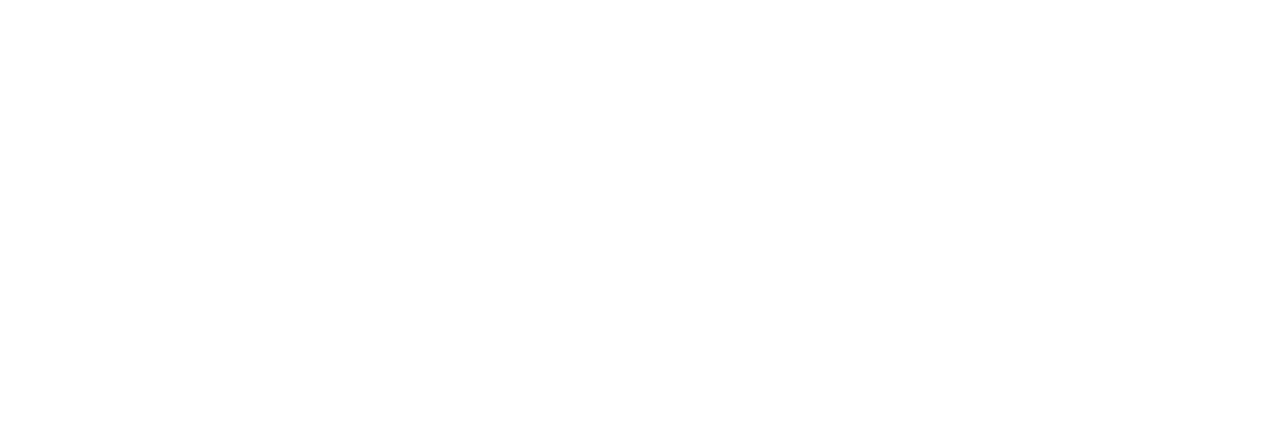
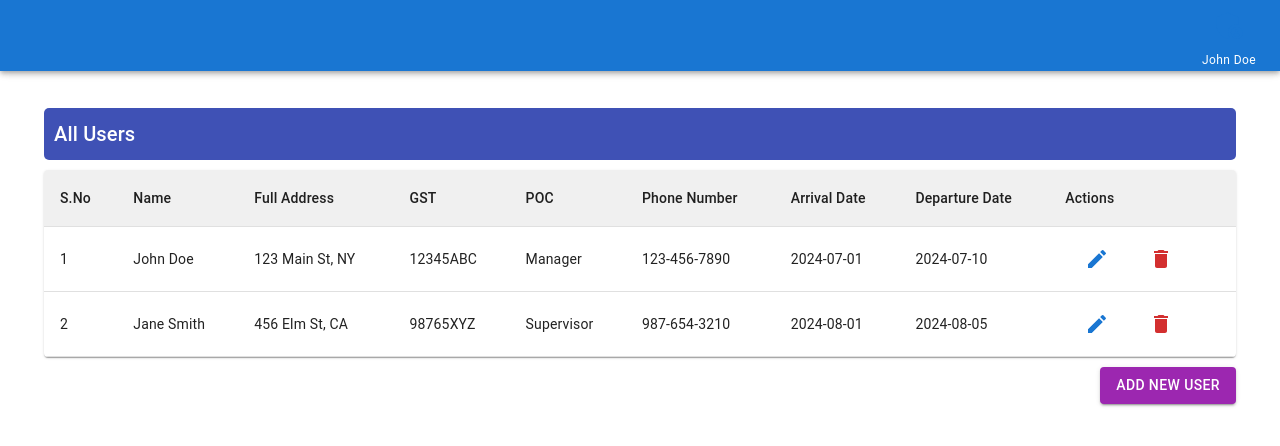
Before and after one commit to VishalGoel11/Ccft-Management-Frontend, a React (Create React App) app: page /users in a window 1280 px wide. Before the commit this address had no page. Shown: the top 446 px of the page. Built offline with nearby package versions, Linux system fonts and the light colour scheme.

Commit message:
user done

```diff
--- a/src/App.js
+++ b/src/App.js
@@ -12,12 +12,13 @@
 import BugReportIcon from "@mui/icons-material/BugReport";
 import Client from "./container/client";
 import Test from "./container/test";
+import User from "./container/User";
 
 
 const Navbar = () => {
   const [dateTime, setDateTime] = useState("");
-  const [accountType, setAccountType] = useState("admin"); // Example roles: "admin", "employee", "tester"
-  const [userName, setUserName] = useState("John Doe"); // Replace with actual user data
+  const [accountType, setAccountType] = useState("admin");
+  const [userName, setUserName] = useState("John Doe");
 
   useEffect(() => {
     const interval = setInterval(() => {
@@ -27,7 +28,6 @@
     return () => clearInterval(interval);
   }, []);
 
-  // Function to get the corresponding icon based on the role
   const getAccountIcon = () => {
     switch (accountType) {
       case "admin":
@@ -43,8 +43,7 @@
 
   return (
     <AppBar position="fixed" color="primary">
-      <Toolbar style={{ display: "flex", justifyContent: "flex-end" }}> {/* Aligns content to the right */}
-        {/* Account Section (Top Right Corner) */}
+      <Toolbar style={{ display: "flex", justifyContent: "flex-end" }}>
         <Box display="flex" flexDirection="column" alignItems="center">
           <IconButton>{getAccountIcon()}</IconButton>
           <Typography variant="caption" color="inherit">{userName}</Typography>
@@ -121,6 +120,12 @@
             </Layout>
           }
         />
+        <Route path='/users'
+        element={
+          <Layout><User/></Layout>
+
+          }
+          />
          <Route
           path="/clients"
           element={
--- /dev/null
+++ b/src/container/User.js
@@ -0,0 +1,117 @@
+import React, { useState } from "react";
+import {
+  Table,
+  TableBody,
+  TableCell,
+  TableContainer,
+  TableHead,
+  TableRow,
+  Paper,
+  Button,
+  Typography,
+} from "@mui/material";
+import EditIcon from "@mui/icons-material/Edit";
+import DeleteIcon from "@mui/icons-material/Delete";
+import UserModal from './userModal';
+
+const User = () => {
+  const [open, setOpen] = useState(false);
+  const [editUser, setEditUser] = useState(null);
+  const [users, setUsers] = useState([
+    {
+      id: 1,
+      name: "John Doe",
+      full_address: "123 Main St, NY",
+      gst: "12345ABC",
+      poc: "Manager",
+      phone_number: "123-456-7890",
+      arrival_date: "2024-07-01",
+      departure_date: "2024-07-10",
+    },
+    {
+      id: 2,
+      name: "Jane Smith",
+      full_address: "456 Elm St, CA",
+      gst: "98765XYZ",
+      poc: "Supervisor",
+      phone_number: "987-654-3210",
+      arrival_date: "2024-08-01",
+      departure_date: "2024-08-05",
+    },
+  ]);
+
+  const handleOpen = (user = null) => {
+    setEditUser(user);
+    setOpen(true);
+  };
+
+  const handleClose = () => {
+    setOpen(false);
+    setEditUser(null);
+  };
+
+  const handleUserSubmit = (userData) => {
+    if (editUser) {
+      setUsers(users.map((u) => (u.id === editUser.id ? { ...u, ...userData } : u)));
+    } else {
+      setUsers([...users, { ...userData, id: users.length + 1 }]);
+    }
+    handleClose();
+  };
+
+  return (
+    <div style={{ padding: "20px" }}>
+      <Typography variant="h6" style={{ background: "#3f51b5", color: "#fff", padding: "10px", borderRadius: "5px" }}>
+        All Users
+      </Typography>
+
+      <TableContainer component={Paper} style={{ marginTop: "10px" }}>
+        <Table>
+          <TableHead style={{ backgroundColor: "#f0f0f0" }}>
+            <TableRow>
+              <TableCell>S.No</TableCell>
+              <TableCell>Name</TableCell>
+              <TableCell>Full Address</TableCell>
+              <TableCell>GST</TableCell>
+              <TableCell>POC</TableCell>
+              <TableCell>Phone Number</TableCell>
+              <TableCell>Arrival Date</TableCell>
+              <TableCell>Departure Date</TableCell>
+              <TableCell>Actions</TableCell>
+            </TableRow>
+          </TableHead>
+          <TableBody>
+            {users.map((user, index) => (
+              <TableRow key={user.id}>
+                <TableCell>{index + 1}</TableCell>
+                <TableCell>{user.name}</TableCell>
+                <TableCell>{user.full_address}</TableCell>
+                <TableCell>{user.gst}</TableCell>
+                <TableCell>{user.poc}</TableCell>
+                <TableCell>{user.phone_number}</TableCell>
+                <TableCell>{user.arrival_date}</TableCell>
+                <TableCell>{user.departure_date}</TableCell>
+                <TableCell>
+                  <Button size="small" color="primary" onClick={() => handleOpen(user)}>
+                    <EditIcon />
+                  </Button>
+                  <Button size="small" color="error">
+                    <DeleteIcon />
+                  </Button>
+                </TableCell>
+              </TableRow>
+            ))}
+          </TableBody>
+        </Table>
+      </TableContainer>
+
+      <Button variant="contained" color="secondary" style={{ marginTop: "10px", float: "right" }} onClick={() => handleOpen()}>
+        ADD NEW USER
+      </Button>
+
+      <UserModal open={open} onClose={handleClose} onSubmit={handleUserSubmit} editUser={editUser} />
+    </div>
+  );
+};
+
+export default User;
--- a/src/container/sidebar.js
+++ b/src/container/sidebar.js
@@ -7,6 +7,7 @@
 import MenuIcon from '@mui/icons-material/Menu';
 import ExpandLessIcon from '@mui/icons-material/ExpandLess';
 import ExpandMoreIcon from '@mui/icons-material/ExpandMore';
+import PersonIcon from '@mui/icons-material/Person'; // New icon for Users
 
 const Sidebar = () => {
   const [open, setOpen] = useState(false);
@@ -72,16 +73,17 @@
             {open && <ListItemText primary="Clients" />}
           </ListItem>
         </Tooltip>
-        {/* <Tooltip title="Vendors" placement="right" disableHoverListener={open}>
-          <ListItem button onClick={() => navigate('/vendors')}>
-            <ListItemIcon><HourglassFullIcon /></ListItemIcon>
-            {open && <ListItemText primary="Vendors" />}
-          </ListItem>
-        </Tooltip> */}
         <Tooltip title="Tests" placement="right" disableHoverListener={open}>
           <ListItem button onClick={() => navigate('/tests')}>
             <ListItemIcon><HourglassFullIcon /></ListItemIcon>
             {open && <ListItemText primary="Tests" />}
+          </ListItem>
+        </Tooltip>
+        {/* New Users menu item */}
+        <Tooltip title="Users" placement="right" disableHoverListener={open}>
+          <ListItem button onClick={() => navigate('/users')}>
+            <ListItemIcon><PersonIcon /></ListItemIcon>
+            {open && <ListItemText primary="Users" />}
           </ListItem>
         </Tooltip>
       </List>
--- /dev/null
+++ b/src/container/userModal.js
@@ -0,0 +1,69 @@
+import React, { useState, useEffect } from "react";
+import {
+  Dialog,
+  DialogTitle,
+  DialogContent,
+  TextField,
+  Button,
+  DialogActions,
+} from "@mui/material";
+
+const UserModal = ({ open, onClose, onSubmit, editUser }) => {
+  const [userData, setUserData] = useState({
+    name: "",
+    full_address: "",
+    gst: "",
+    poc: "",
+    phone_number: "",
+    arrival_date: "",
+    departure_date: "",
+  });
+
+  useEffect(() => {
+    if (editUser) {
+      setUserData(editUser);
+    } else {
+      setUserData({
+        name: "",
+        full_address: "",
+        gst: "",
+        poc: "",
+        phone_number: "",
+        arrival_date: "",
+        departure_date: "",
+      });
+    }
+  }, [editUser]);
+
+  const handleChange = (e) => {
+    setUserData({ ...userData, [e.target.name]: e.target.value });
+  };
+
+  const handleSubmit = () => {
+    onSubmit(userData);
+    onClose();
+  };
+
+  return (
+    <Dialog open={open} onClose={onClose} fullWidth maxWidth="sm">
+      <DialogTitle style={{ background: "#3f51b5", color: "#fff" }}>
+        {editUser ? "Edit User" : "Create New User"}
+      </DialogTitle>
+      <DialogContent>
+        <TextField label="Full Name *" name="name" fullWidth margin="dense" variant="outlined" value={userData.name} onChange={handleChange} />
+        <TextField label="Full Address *" name="full_address" fullWidth margin="dense" variant="outlined" value={userData.full_address} onChange={handleChange} />
+        <TextField label="GST *" name="gst" fullWidth margin="dense" variant="outlined" value={userData.gst} onChange={handleChange} />
+        <TextField label="POC *" name="poc" fullWidth margin="dense" variant="outlined" value={userData.poc} onChange={handleChange} />
+        <TextField label="Phone Number *" name="phone_number" fullWidth margin="dense" variant="outlined" value={userData.phone_number} onChange={handleChange} />
+        <TextField label="Arrival Date *" name="arrival_date" type="date" fullWidth margin="dense" variant="outlined" value={userData.arrival_date} onChange={handleChange} InputLabelProps={{ shrink: true }} />
+        <TextField label="Departure Date *" name="departure_date" type="date" fullWidth margin="dense" variant="outlined" value={userData.departure_date} onChange={handleChange} InputLabelProps={{ shrink: true }} />
+      </DialogContent>
+      <DialogActions>
+        <Button onClick={onClose} variant="outlined">CANCEL</Button>
+        <Button onClick={handleSubmit} variant="contained" color="primary">{editUser ? "UPDATE" : "CREATE"}</Button>
+      </DialogActions>
+    </Dialog>
+  );
+};
+
+export default UserModal;
```
